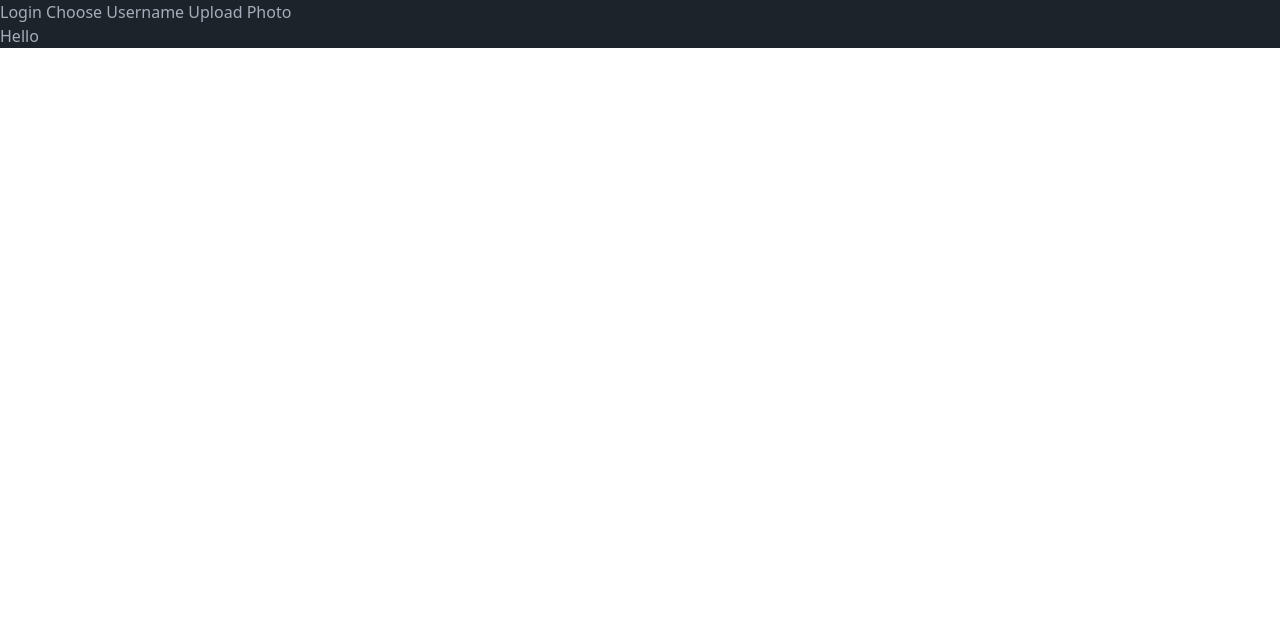
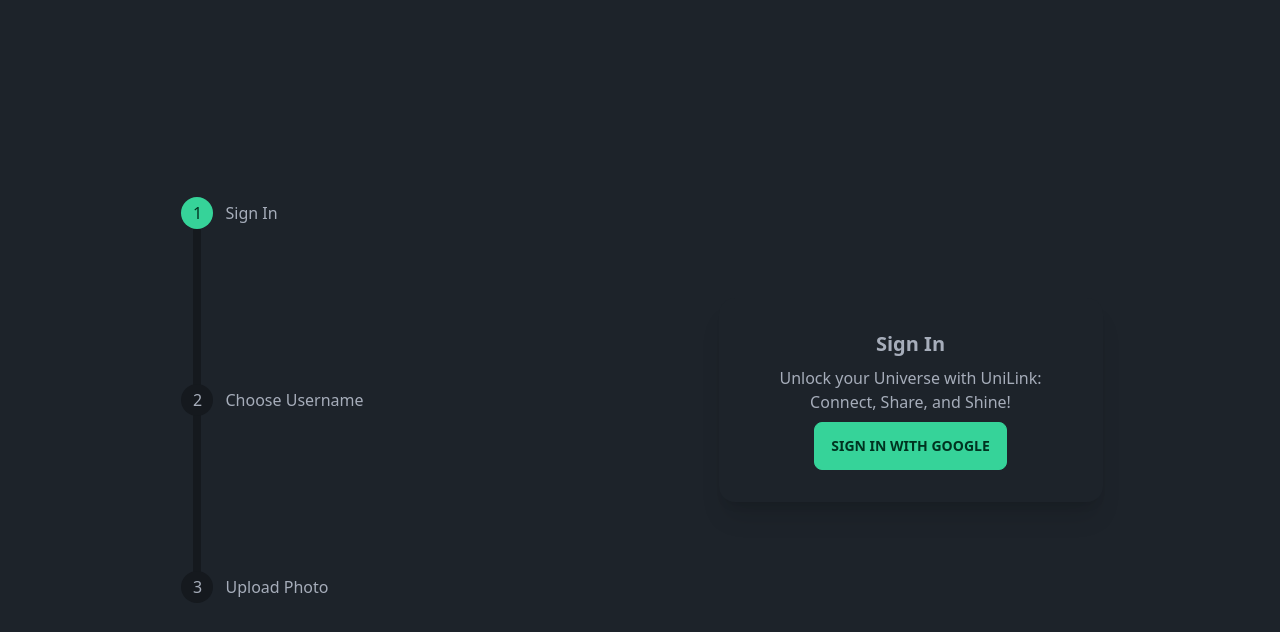
Before and after one commit to D3N2-A/UniLink, a SvelteKit app: page /login in a window 1280 px wide. Shown: the top 632 px of the page. Built offline with nearby package versions, Linux system fonts and the light colour scheme.

Commit message:
Nav complete

```diff
--- a/src/routes/+layout.svelte
+++ b/src/routes/+layout.svelte
@@ -2,5 +2,7 @@
     import '../app.css'
 </script>
 
+<div class="min-h-screen  flex flex-row items-center justify-around">
 
 <slot/>
+</div>
--- a/src/routes/login/+layout.svelte
+++ b/src/routes/login/+layout.svelte
@@ -1,7 +1,15 @@
-<nav>
-    <a href="/login">Login</a>
-    <a href="/login/username">Choose Username</a>
-    <a href="/login/upload">Upload Photo</a>
-</nav>
+<script>
+    import {page} from '$app/stores';
+</script>
+<ul class="steps steps-vertical " style="height:70vh">
+    <a href="/login" class="step step-success">Sign In</a>
+    <a href="/login/username" class="step" class:step-success={$page.route.id?.match(/username|upload/g)} >Choose Username</a>
+    <a href="/login/upload" class="step" class:step-success={$page.route?.id?.includes('upload')}>Upload Photo</a>
+</ul>
 
-<slot/>
+
+<div class="card w-96 bg-base-100 shadow-xl">
+  <div class="card-body items-center text-center">
+    <slot/>
+  </div>
+</div>
--- a/src/routes/login/+page.svelte
+++ b/src/routes/login/+page.svelte
@@ -1,2 +1,4 @@
 
-<div>Hello</div>
+    <h2 class="card-title">Sign In</h2>
+    <p>Unlock your Universe with UniLink: Connect, Share, and Shine! </p>
+    <button class="btn btn-success">Sign In With Google </button>
```
